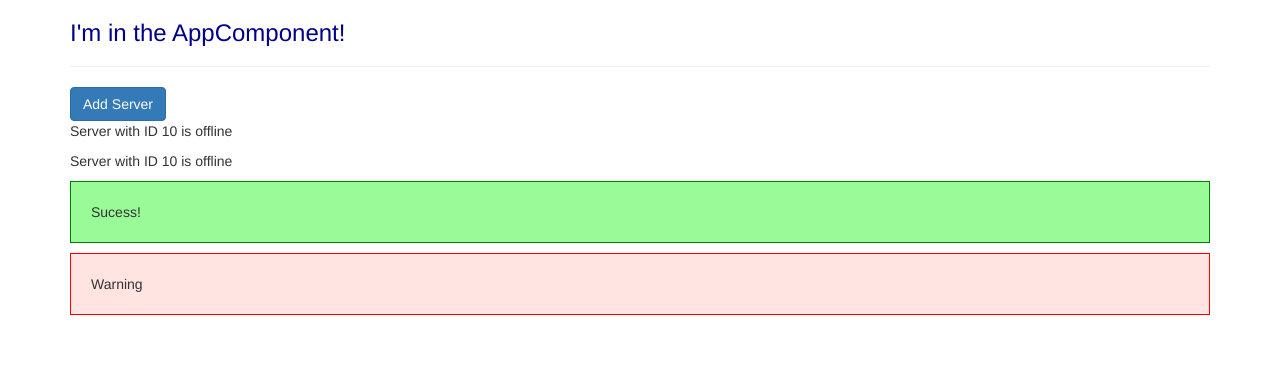
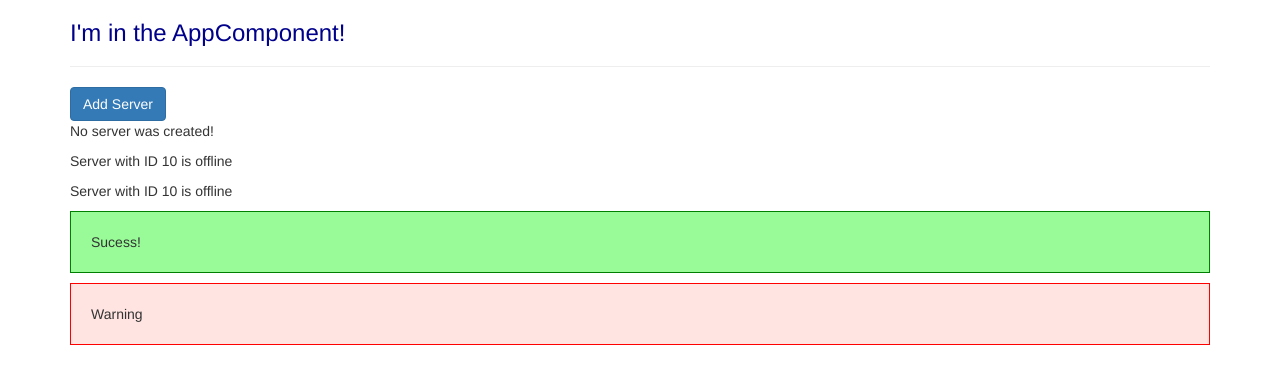
Before and after one commit to tmook/tutorial-angular, an Angular app: page / in a window 1280 px wide. Shown: the top 384 px of the page. Built offline with nearby package versions, Linux system fonts and the light colour scheme.

Commit message:
26 - event binding

```diff
--- a/src/app/servers/servers.component.html
+++ b/src/app/servers/servers.component.html
@@ -1,7 +1,9 @@
 <button
   class="btn btn-primary"
+  (click)="onCreateServer()"
   [disabled]="!allowNewServer" >
   Add Server
 </button>
+<p>{{ serverCreationStatus }}</p>
 <app-server></app-server>
 <app-server></app-server>
--- a/src/app/servers/servers.component.ts
+++ b/src/app/servers/servers.component.ts
@@ -7,6 +7,7 @@
 })
 export class ServersComponent implements OnInit {
   allowNewServer: boolean = false;
+  serverCreationStatus: string = 'No server was created!';
 
   constructor() {
     setTimeout(() => {
@@ -17,4 +18,8 @@
   ngOnInit() {
   }
 
+  onCreateServer(){
+    this.serverCreationStatus = 'Server was created!';
+  }
+
 }
```
